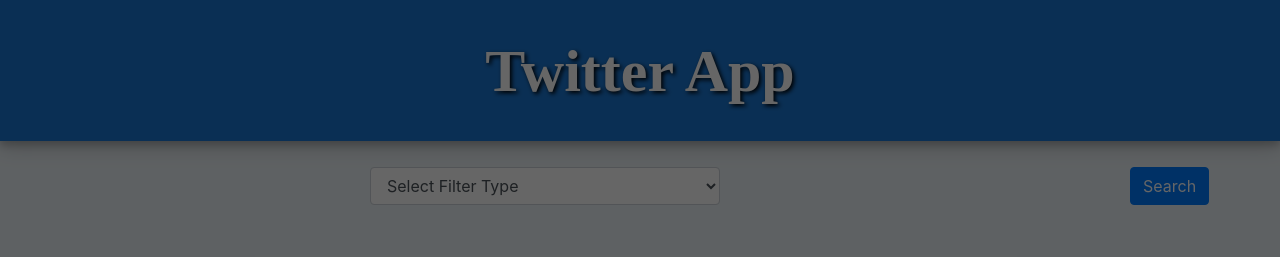
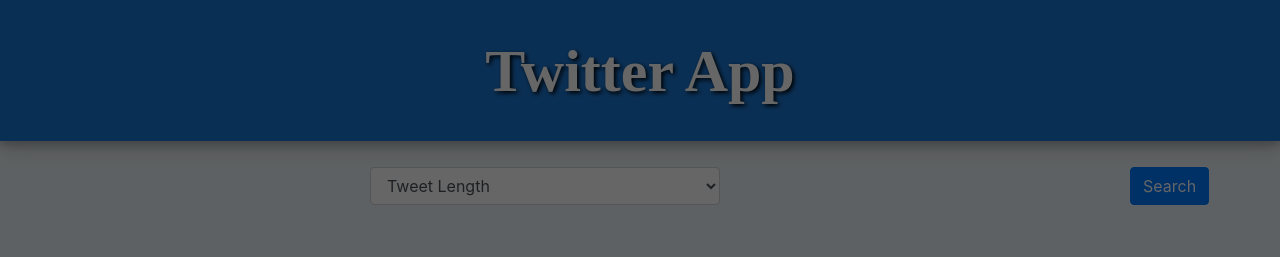
Before and after one commit to shakti97/TwitterDashboardApp, a React (Create React App) app: page / in a window 1280 px wide. Shown: the top 257 px of the page. Built offline with nearby package versions, Linux system fonts and the light colour scheme.

Commit message:
Issue Fixed

```diff
--- a/src/Components/FilterTweets/FilterTweets.jsx
+++ b/src/Components/FilterTweets/FilterTweets.jsx
@@ -14,7 +14,7 @@
               className="form-control"
               onChange={props.handleChange}
             >
-              <option value="" defaultValue>
+              <option value="" disabled defaultValue>
                 Select Filter Type
               </option>
               <option value="tweetLength">Tweet Length</option>
```
